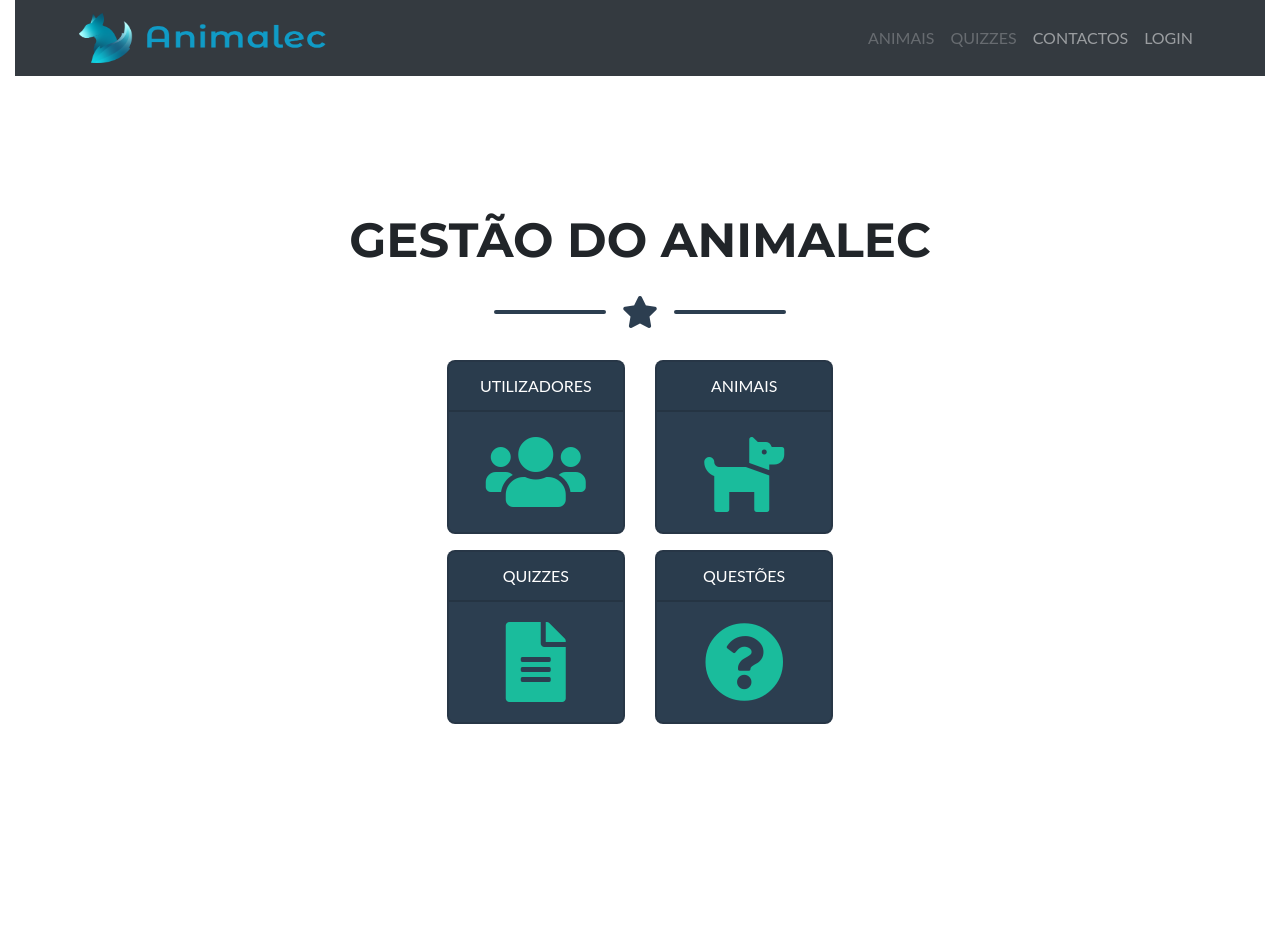
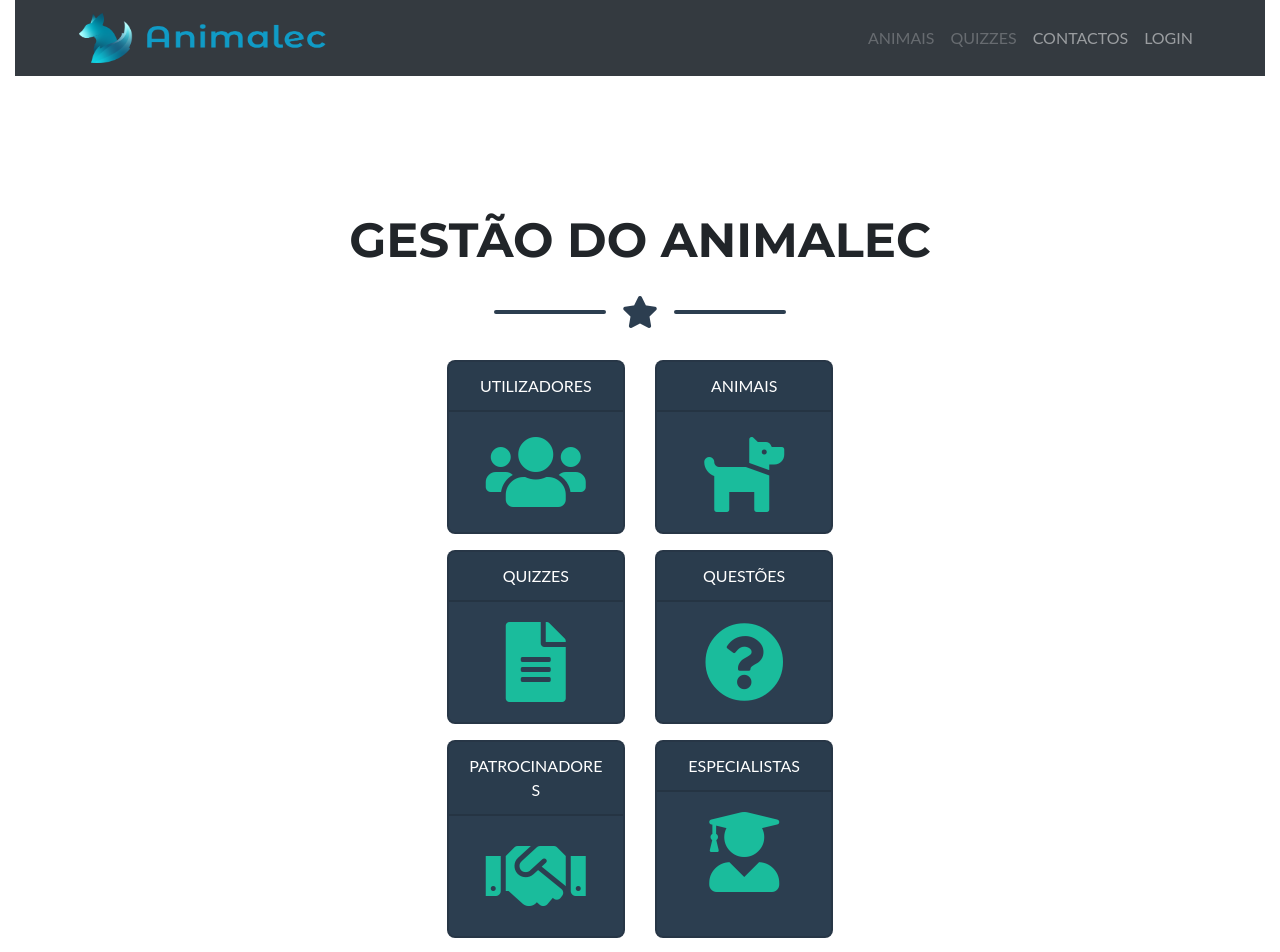
Before and after one commit to mimaganin/Tarefa_3.1b, a Vue app in the folder prototipo/: page /admin in a window 1280 px wide. Shown: the top 952 px of the page. Before the commit the page ends 820 px from the top, so only its background shows below. Built offline with nearby package versions, Linux system fonts and the light colour scheme; what vue-simple-alert would draw is missing.

Commit message:
Adiciona cards de Patrocinadores e Especialistas ao menu de gestão

```diff
--- a/prototipo/src/components/AdminOptionBox.vue
+++ b/prototipo/src/components/AdminOptionBox.vue
@@ -1,7 +1,16 @@
 <template>
-  <b-card bg-variant="secondary" text-variant="white" :header="title.toUpperCase()" class="text-center">
-    <router-link :to="{name: routeName}">
-      <i :class="'fas fa-' + iconName + ' fa-5x'"></i>
+  <b-card
+    bg-variant="secondary"
+    text-variant="white"
+    :header="title.toUpperCase()"
+    class="text-center mb-3 mb-sm-0"
+  >
+    <router-link
+      :to="{ name: routeName }"
+      :title="'Gerir ' + title.toLowerCase()"
+      :aria-label="'Gerir ' + title.toLowerCase()"
+    >
+      <i :class="'fas fa-' + iconName + ' fa-5x'" aria-hidden="true"></i>
     </router-link>
   </b-card>
 </template>
--- a/prototipo/src/views/Admin.vue
+++ b/prototipo/src/views/Admin.vue
@@ -1,21 +1,59 @@
 <template>
   <section class="page-section">
     <b-container fluid>
-      <HeaderPage title="Gestão do Animalec"/>
+      <header>
+        <HeaderPage title="Gestão do Animalec" />
+      </header>
 
       <b-row>
-        <b-col cols="4"></b-col>
-        <b-col cols="4">
-          <b-card-group deck>
-            <AdminOptionBox routeName="listUsers" iconName="users" title="Utilizadores"/>
-            <AdminOptionBox routeName="listAnimals" iconName="dog"  title="Animais"/>
-          </b-card-group>
-          <b-card-group deck class="mt-3">
-            <AdminOptionBox routeName="listQuizzes" iconName="file-alt"  title="Quizzes"/>
-            <AdminOptionBox routeName="listQuestions" iconName="question-circle"  title="Questões"/>
-          </b-card-group>
+        <b-col
+          cols="12"
+          md="8"
+          offset-md="2"
+          lg="6"
+          offset-lg="3"
+          xl="4"
+          offset-xl="4"
+        >
+          <nav aria-label="Entidades do back-office">
+            <b-card-group deck>
+              <AdminOptionBox
+                routeName="listUsers"
+                iconName="users"
+                title="Utilizadores"
+              />
+              <AdminOptionBox
+                routeName="listAnimals"
+                iconName="dog"
+                title="Animais"
+              />
+            </b-card-group>
+            <b-card-group deck class="mt-3">
+              <AdminOptionBox
+                routeName="listQuizzes"
+                iconName="file-alt"
+                title="Quizzes"
+              />
+              <AdminOptionBox
+                routeName="listQuestions"
+                iconName="question-circle"
+                title="Questões"
+              />
+            </b-card-group>
+            <b-card-group deck class="mt-3">
+              <AdminOptionBox
+                routeName="listSponsors"
+                iconName="handshake"
+                title="Patrocinadores"
+              />
+              <AdminOptionBox
+                routeName="listExperts"
+                iconName="user-graduate"
+                title="Especialistas"
+              />
+            </b-card-group>
+          </nav>
         </b-col>
-        <b-col cols="4"></b-col>
       </b-row>
     </b-container>
   </section>
```
